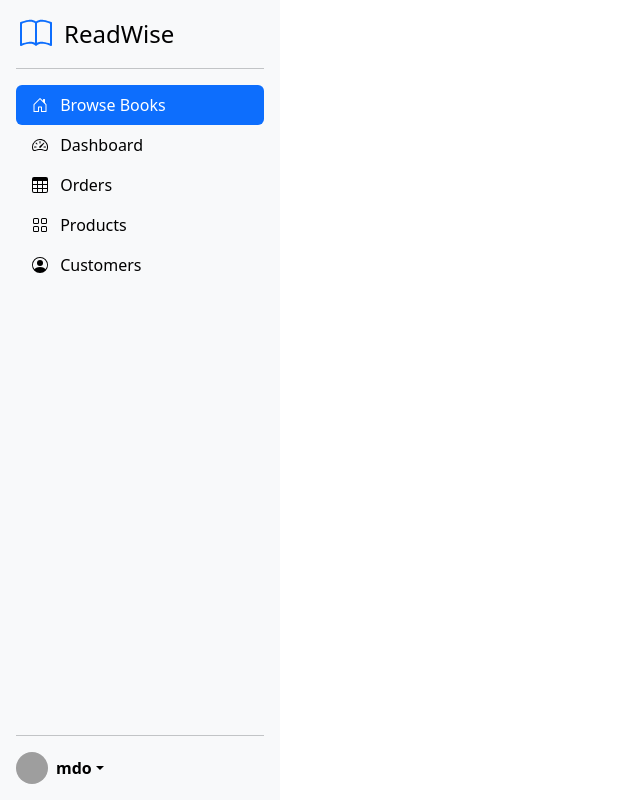
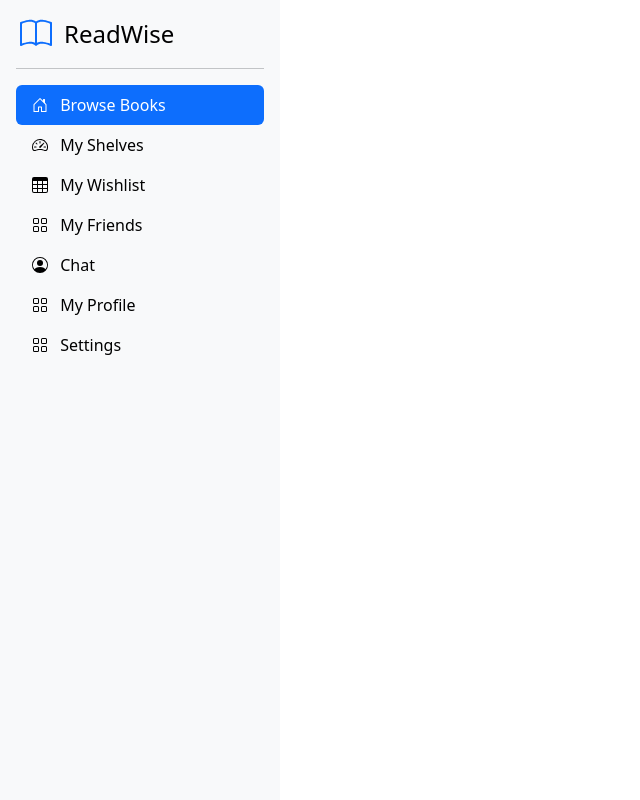
Before and after one commit to SamsonEshipillahPasili/readwise, a Django app: page /browse in a window 1280 px wide. Shown: the whole page, without its empty margins (0-640 px from the left). Run offline with Django 5.2, Linux system fonts and the light colour scheme; grey boxes are pictures that could not be loaded.

Commit message:
Add the menu items to the side menu

```diff
--- a/core/templates/core/base.html
+++ b/core/templates/core/base.html
@@ -196,7 +196,7 @@
               >
                 <use xlink:href="#speedometer2"></use>
               </svg>
-              Dashboard
+              My Shelves
             </a>
           </li>
           <li>
@@ -209,7 +209,7 @@
               >
                 <use xlink:href="#table"></use>
               </svg>
-              Orders
+              My Wishlist
             </a>
           </li>
           <li>
@@ -222,7 +222,7 @@
               >
                 <use xlink:href="#grid"></use>
               </svg>
-              Products
+              My Friends
             </a>
           </li>
           <li>
@@ -235,37 +235,37 @@
               >
                 <use xlink:href="#people-circle"></use>
               </svg>
-              Customers
+              Chat
+            </a>
+          </li>
+          <li>
+            <a href="#" class="nav-link link-body-emphasis">
+              <svg
+                class="bi pe-none me-2"
+                width="16"
+                height="16"
+                aria-hidden="true"
+              >
+                <use xlink:href="#grid"></use>
+              </svg>
+              My Profile
+            </a>
+          </li>
+          <li>
+            <a href="#" class="nav-link link-body-emphasis">
+              <svg
+                class="bi pe-none me-2"
+                width="16"
+                height="16"
+                aria-hidden="true"
+              >
+                <use xlink:href="#grid"></use>
+              </svg>
+              Settings
             </a>
           </li>
         </ul>
-        <hr />
-        <div class="dropdown">
-          <a
-            href="#"
-            class="d-flex align-items-center link-body-emphasis text-decoration-none dropdown-toggle"
-            data-bs-toggle="dropdown"
-            aria-expanded="false"
-          >
-            <img
-              src="https://github.com/mdo.png"
-              alt=""
-              width="32"
-              height="32"
-              class="rounded-circle me-2"
-            />
-            <strong>mdo</strong>
-          </a>
-          <ul class="dropdown-menu text-small shadow">
-            <li><a class="dropdown-item" href="#">New project...</a></li>
-            <li><a class="dropdown-item" href="#">Settings</a></li>
-            <li><a class="dropdown-item" href="#">Profile</a></li>
-            <li><hr class="dropdown-divider" /></li>
-            <li><a class="dropdown-item" href="#">Sign out</a></li>
-          </ul>
-        </div>
       </div>
-
     </main>
 
     <script src="https://cdn.jsdelivr.net/npm/bootstrap@5.3.8/dist/js/bootstrap.bundle.min.js" integrity="sha384-FKyoEForCGlyvwx9Hj09JcYn3nv7wiPVlz7YYwJrWVcXK/BmnVDxM+D2scQbITxI" crossorigin="anonymous"></script>
```
